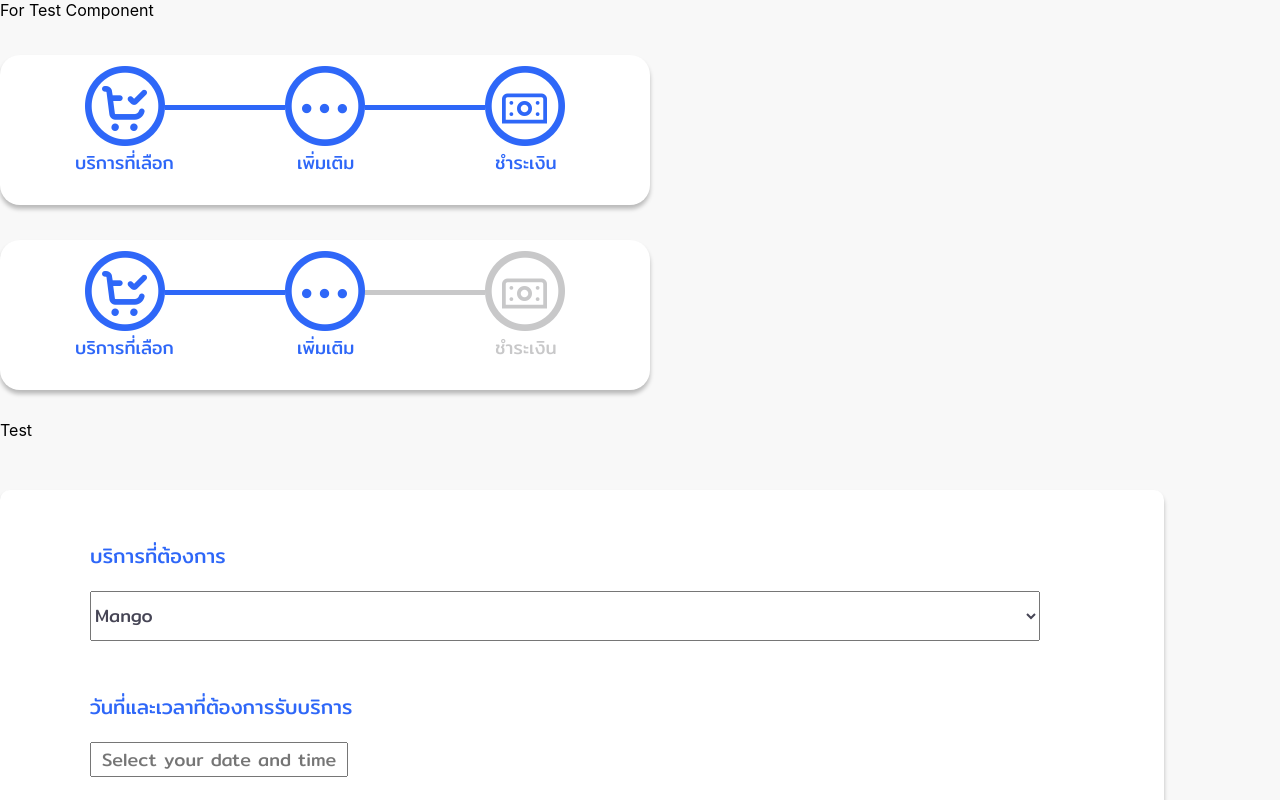
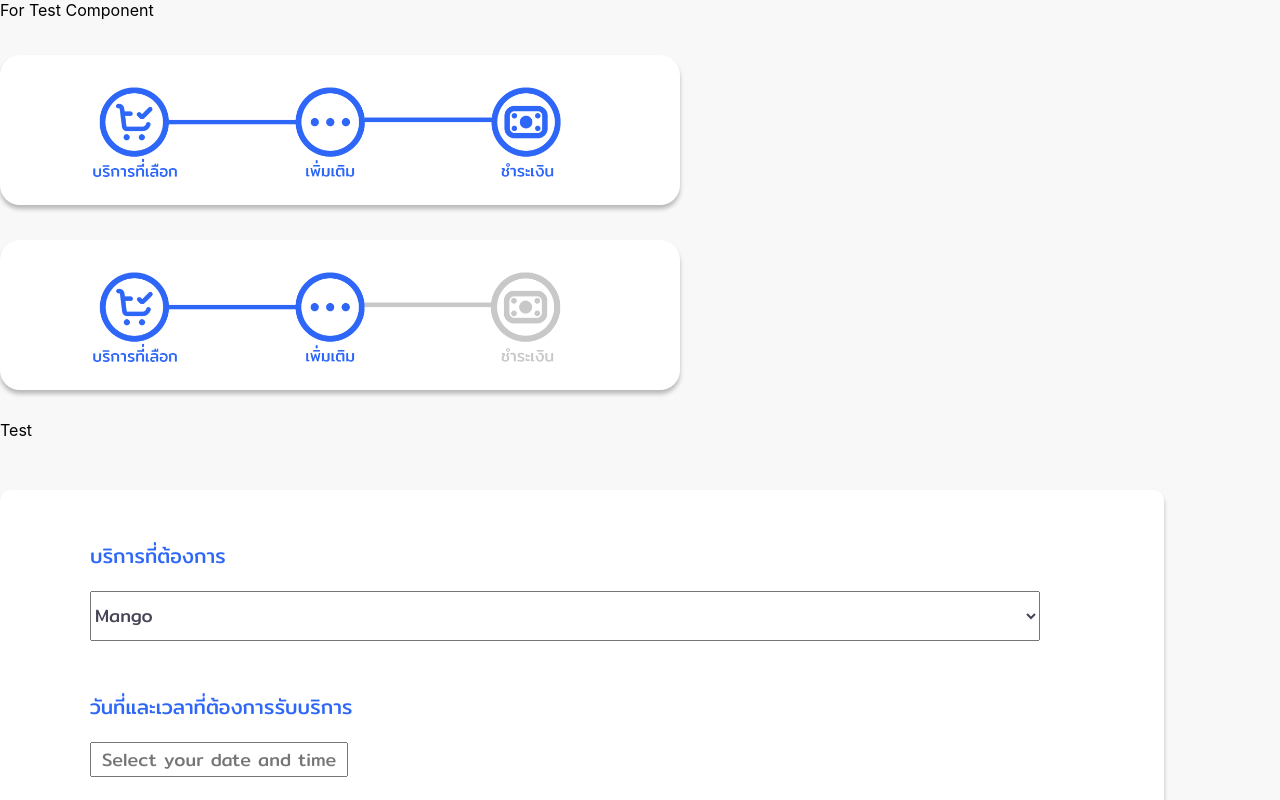
Before and after one commit to crushyz007/Frontend-Hotel-Flipper, a React (Create React App) app: page / in a window 1280 px wide. Shown: the top 800 px of the page. Built offline with nearby package versions, Linux system fonts and the light colour scheme.

Commit message:
edit stepBox

```diff
--- a/src/components/stepBox.jsx
+++ b/src/components/stepBox.jsx
@@ -1,41 +1,11 @@
 import React from "react"
 import "../css/stepBox.css"
+import progressdone from '../pic/new.png'
 
 const StepBox =()=>{
     return(
         <div className="stepBox">
-
-            {/* <div>
-            <i class="fi fi-rs-circle ">
-
-                <i class="fi fi-rr-list"></i>
-                <div className="linestepBox"></div>
-            </i>
-            <p className="stepBox-font stepBox-font1">รายการ</p>
-            </div> */}
-
-            <div>
-            <i class="fi fi-rs-circle">
-                <i class="fi fi-br-shopping-cart-check"></i>
-                <div className="linestepBox"></div>
-            </i>
-            <p className="stepBox-font stepBox-font2">บริการที่เลือก</p>
-            </div>
-
-            <div>
-            <i class="fi fi-rs-circle">
-                <i class="fi fi-bs-menu-dots"></i>
-                <div className="linestepBox"></div>
-            </i>
-            <p className="stepBox-font stepBox-font3">เพิ่มเติม</p>
-            </div>
-
-            <div>
-            <i class="fi fi-rs-circle">
-                <i class="fi fi-rs-money bill wave"></i>
-            </i>
-            <p className="stepBox-font stepBox-font4">ชำระเงิน</p>
-            </div>
+            <img src={progressdone} width="520" height="130" className="threePos"></img>
         </div>
     )
 }
--- a/src/components/stepBox1.jsx
+++ b/src/components/stepBox1.jsx
@@ -1,12 +1,13 @@
 import React from "react"
 import "../css/stepBox.css"
+import progressnotdone from '../pic/gray.png'
 
 const StepBox1 =()=>{
     return(
         <div className="stepBox">
+            <img src={progressnotdone} width="520" height="130" className="threePos"></img>
 
-
-            <div>
+            {/* <div>
             <i class="fi fi-rs-circle">
                 <i class="fi fi-br-shopping-cart-check"></i>
                 <div className="linestepBox"></div>
@@ -27,7 +28,7 @@ const StepBox1 =()=>{
                 <i class="fi fi-rs-money bill wave gray"></i>
             </i>
             <p className="stepBox-font stepBox-font4 gray">ชำระเงิน</p>
-            </div>
+            </div> */}
         </div>
     )
 }
--- a/src/css/stepBox.css
+++ b/src/css/stepBox.css
@@ -6,14 +6,14 @@
 @import url('https://cdn-uicons.flaticon.com/uicons-regular-straight/css/uicons-regular-straight.css');
 
 .stepBox{
-    width: 650px;
+    width: 680px;
     height: 150px;
     background: #FFFFFF;
     box-shadow: 0px 4px 4px rgba(0, 0, 0, 0.25);
     border-radius: 20px;
-    display: flex;
+    /* display: flex;
     justify-content: center;
-    align-items: center;
+    align-items: center; */
     margin-top: 35px;
     margin-bottom: 30px;
 }
@@ -88,3 +88,21 @@
 .gray{
     color: #C8C8C9 !important;
 }
+.cartPos{
+    padding-left: -100px;
+}
+.newlinestepBox{
+    width:120px;
+    height: 5px;
+    background-color: #2E67F8;
+}
+.newstepBox-font{
+    font-family: 'Mitr', sans-serif;
+    color: #2E67F8;
+    font-size: 18px;
+    margin-top: 20px;
+}
+.threePos{
+    margin-left: 70px;
+    margin-top: 20px;
+}
```
Also changed, not shown: src/pic/gray.png (added), src/pic/new.png (added).
